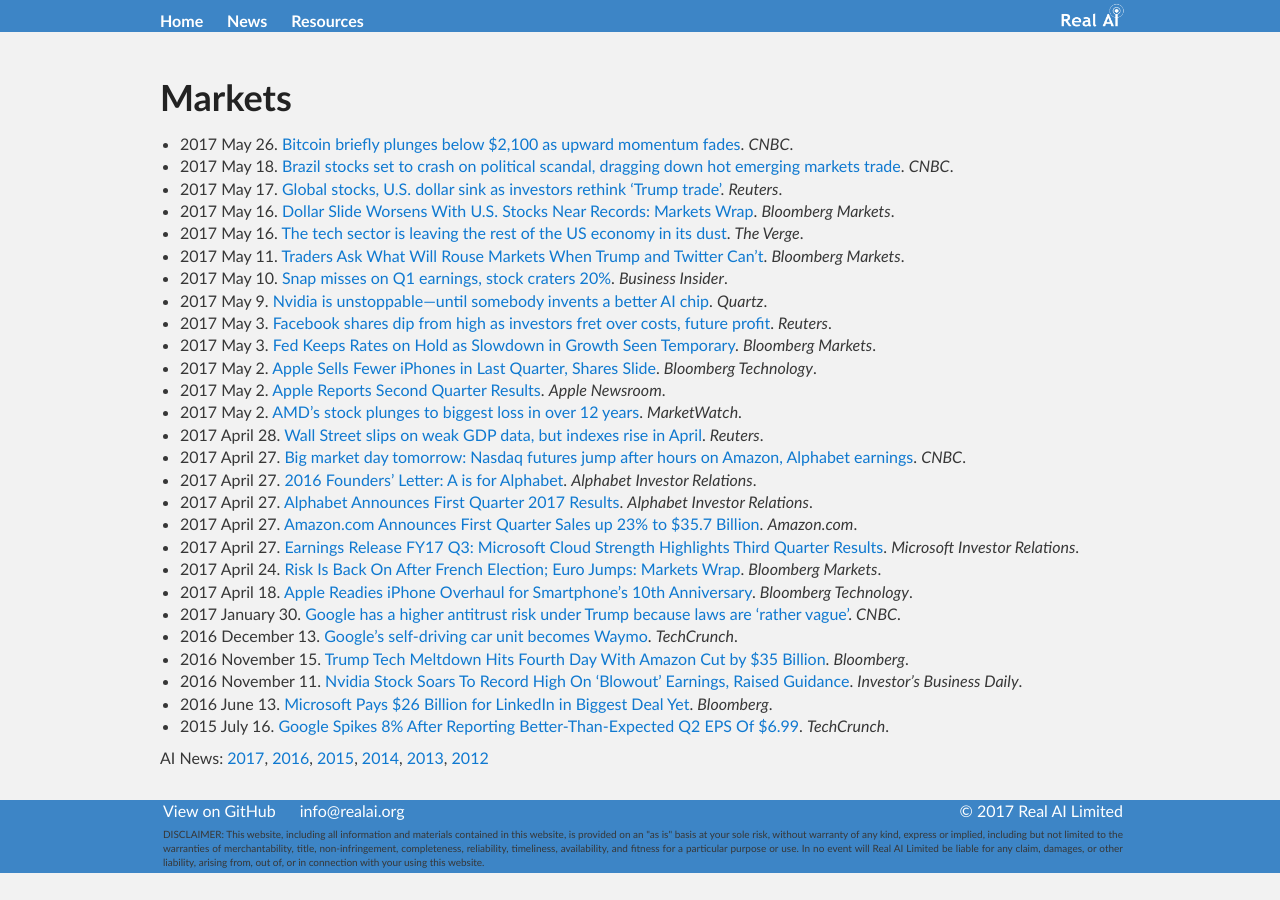
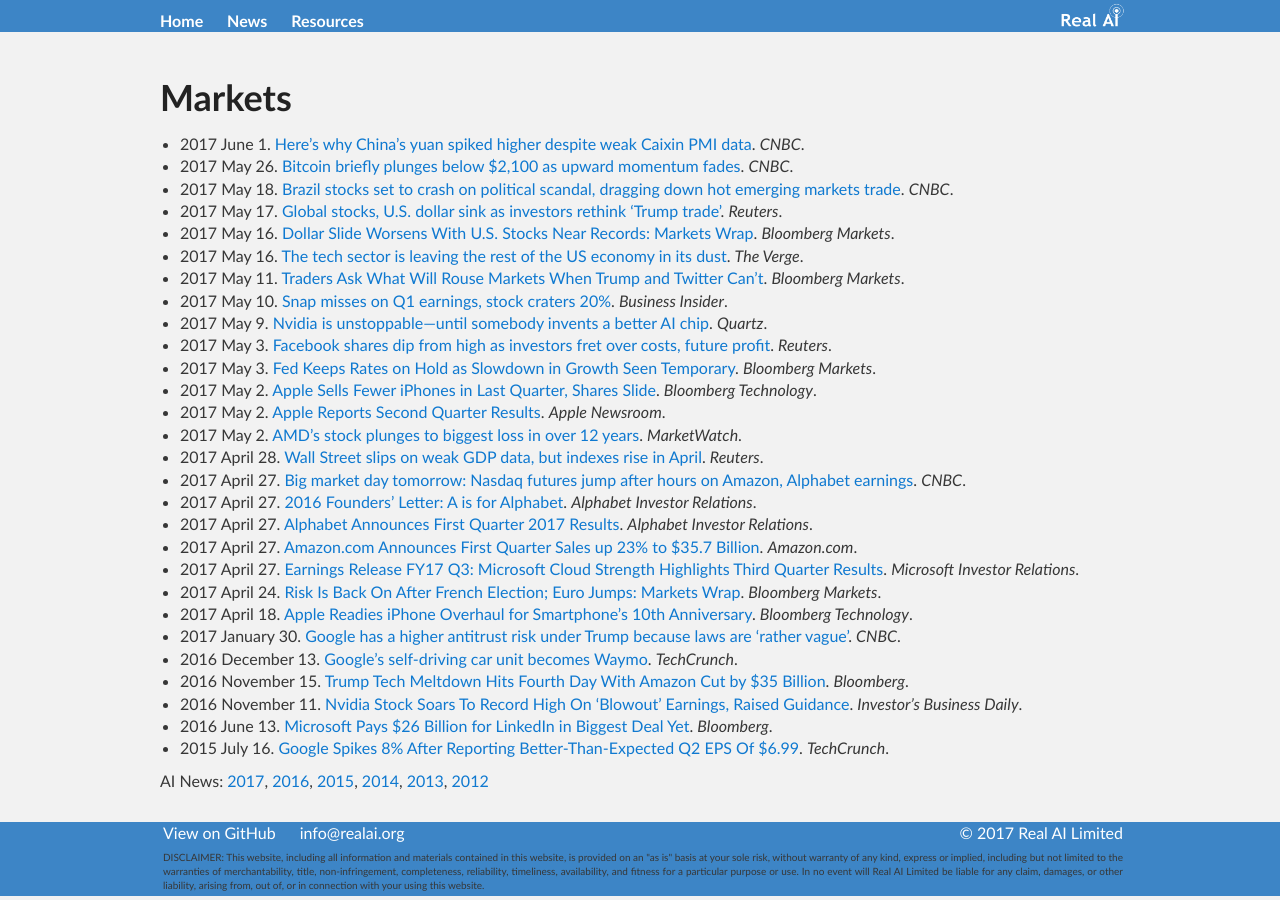
Before and after one commit to Tonywuhk/realai.org, a Jekyll site: the page built from news/markets.md, in a window 1280 px wide. Built offline with Jekyll 4.4.1, drawn with Linux system fonts in a browser that asks for light colours; our own code applies the rules of GitHub Pages for plain Markdown files; comment, search, counter and statistics services are not loaded; the repository's description, which GitHub fills in, is left out.

Commit message:
Update markets.md

```diff
--- a/news/markets.md
+++ b/news/markets.md
@@ -3,6 +3,7 @@
 ---
 # Markets
 
+* 2017 June 1. [Here’s why China’s yuan spiked higher despite weak Caixin PMI data](http://www.cnbc.com/2017/06/01/heres-why-chinas-yuan-spiked-higher-despite-weak-caixin-pmi-data.html). *CNBC*.
 * 2017 May 26. [Bitcoin briefly plunges below $2,100 as upward momentum fades](http://www.cnbc.com/2017/05/26/bitcoin-briefly-plunges-below-2100-as-upward-momentum-fades.html). *CNBC*.
 * 2017 May 18. [Brazil stocks set to crash on political scandal, dragging down hot emerging markets trade](http://www.cnbc.com/2017/05/18/this-brazil-stocks-etf-is-crashing-more-than-13-percent-on-an-emerging-political-scandal.html). *CNBC*.
 * 2017 May 17. [Global stocks, U.S. dollar sink as investors rethink 'Trump trade'](http://www.reuters.com/article/us-global-markets-idUSKCN18D01B). *Reuters*.
```
